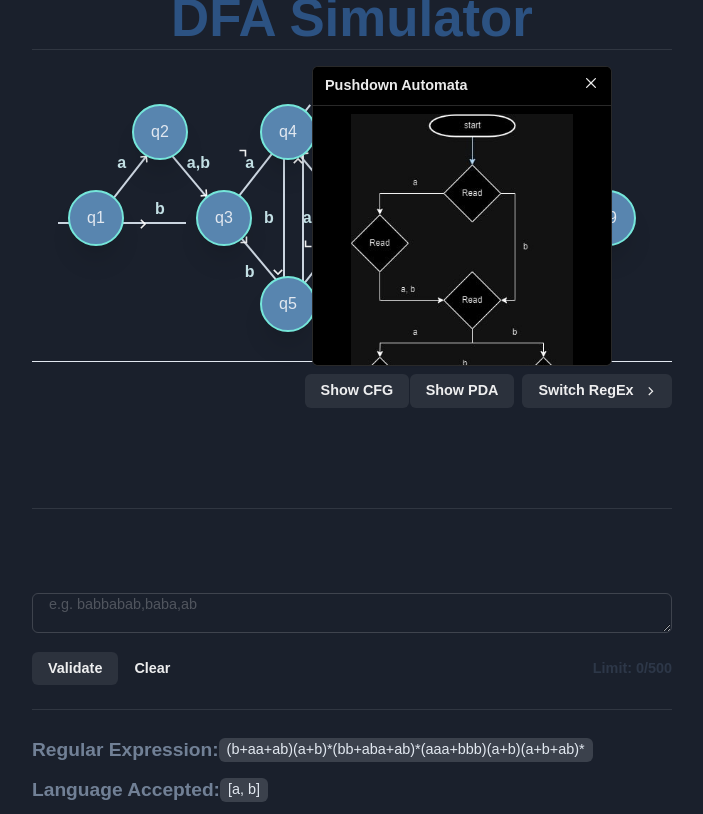
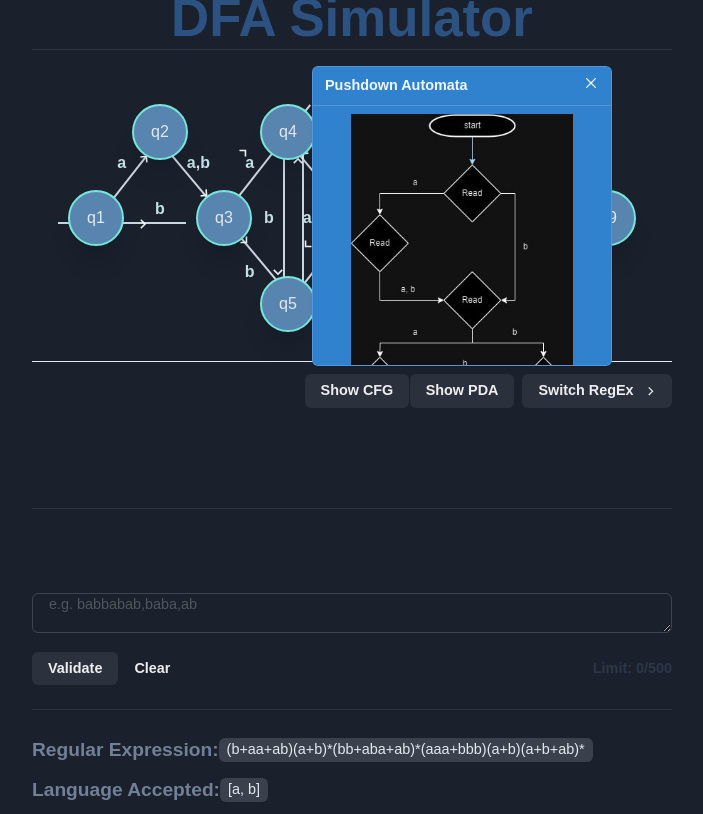
Before and after one commit to stiffmeister923/DFA-Simulator, a Next.js app: page / in a window 1280 px wide. Both pictures are taken after a click on the button "Show PDA". Shown: the whole page, without its empty margins (288-991 px from the left). Built offline with nearby package versions, Linux system fonts and the light colour scheme.

Commit message:
Update PDA.js

```diff
--- a/components/components/PDA.js
+++ b/components/components/PDA.js
@@ -28,7 +28,7 @@ const PDA = () => {
           overflowY="auto" // Enable vertical scrolling
 
           _focus=""
-          bg="black"
+          bg="blue.500"
           fontSize={["0.7em", "0.7em", "0.9em"]}
         >
           <PopoverArrow />
```
